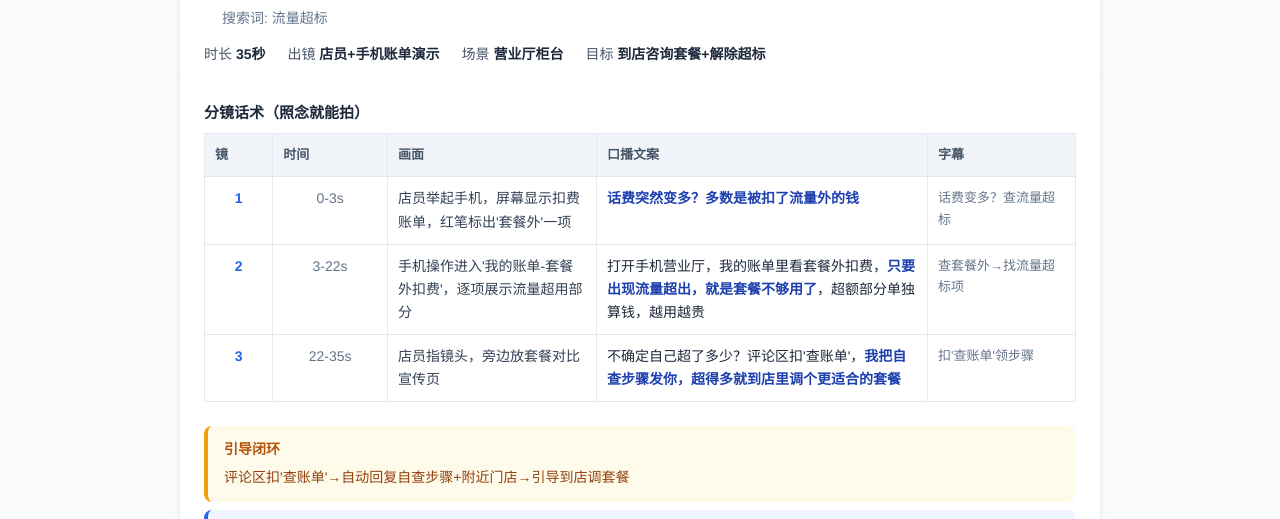
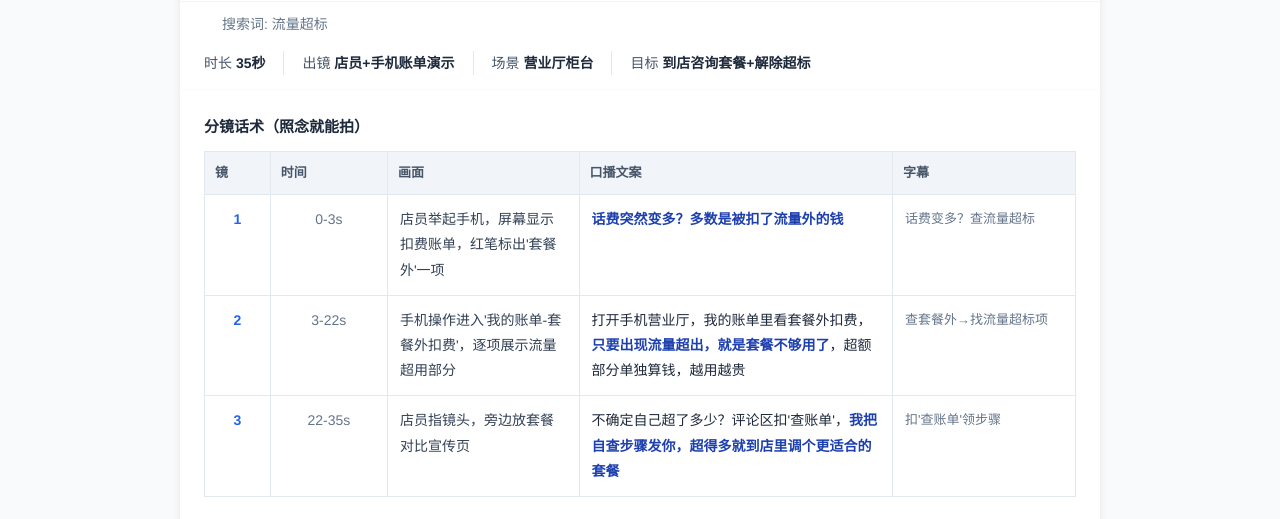
Before and after one commit to hbatz2026/sx-douyin-data, a website: page hot/today-hotspot.html in a window 1280 px wide. Shown: the part 382-901 px from the top of the page. Drawn offline with Linux system fonts and the light colour scheme.

Commit message:
auto: 部署今日热点跟拍页面 2026-07-25

```diff
--- a/hot/today-hotspot.html
+++ b/hot/today-hotspot.html
@@ -6,7 +6,7 @@
 <title>跟拍脚本 | 2026年7月25日</title>
 <style>
 *{margin:0;padding:0;box-sizing:border-box}
-body{font-family:'Microsoft YaHei','Helvetica Neue',sans-serif;background:#F8FAFC;color:#1E293B;line-height:1.7}
+body{font-family:'Microsoft YaHei','Helvetica Neue',sans-serif;background:#F8FAFC;color:#1E293B;line-height:1.75}
 .header{background:linear-gradient(135deg,#1E40AF,#7C3AED);color:#fff;padding:36px 20px;text-align:center}
 .header h1{font-size:28px;margin-bottom:8px}
 .header .subtitle{font-size:15px;opacity:.92;margin-bottom:14px}
@@ -24,23 +24,26 @@ body{font-family:'Microsoft YaHei','Helvetica Neue',sans-serif;background:#F8FAF
 .copy-btn:hover{background:#1E40AF}
 .source{font-size:14px;color:#64748B;margin-top:10px;padding-left:42px}
 .relevance{font-size:13px;color:#7C3AED;margin-top:3px;padding-left:42px}
-.meta-row{padding:12px 24px;display:flex;gap:22px;flex-wrap:wrap;font-size:14px;color:#475569;border-bottom:1px solid #F8FAFC}
+.meta-row{padding:14px 24px;display:flex;gap:0;flex-wrap:wrap;font-size:14px;color:#475569;border-bottom:1px solid #F8FAFC}
+.meta-row span{padding:0 18px;border-right:1px solid #E2E8F0}
+.meta-row span:first-child{padding-left:0}
+.meta-row span:last-child{border-right:none}
 .meta-row b{color:#1E293B}
-.steps-box{padding:10px 24px 16px}
-.steps-box .section-title{font-size:15px;font-weight:bold;margin:10px 0 8px;color:#1E293B}
+.steps-box{padding:12px 24px 18px}
+.steps-box .section-title{font-size:15px;font-weight:bold;margin:12px 0 10px;color:#1E293B}
 .steps-table{width:100%;border-collapse:collapse;font-size:14px}
 .steps-table th{background:#F1F5F9;padding:10px;text-align:left;font-size:13px;color:#475569;border:1px solid #E2E8F0}
-.steps-table td{padding:10px;border:1px solid #E2E8F0;vertical-align:top;line-height:1.65}
+.steps-table td{padding:12px;border:1px solid #E2E8F0;vertical-align:top;line-height:1.8}
 .step-no{text-align:center;font-weight:bold;color:#2563EB;width:38px}
 .step-time{text-align:center;color:#64748B;white-space:nowrap;width:62px}
-.step-visual{width:24%;color:#334155}
-.step-voice{width:38%}
-.step-sub{color:#64748B;font-size:13px;width:17%}
+.step-visual{width:22%;color:#334155}
+.step-voice{width:36%}
+.step-sub{color:#64748B;font-size:13px;width:21%}
 .steps-table b{color:#1E40AF;font-weight:bold}
-.cta-box{background:#FFFBEB;margin:8px 24px;padding:12px 16px;border-radius:8px;border-left:4px solid #F59E0B}
-.cta-box .section-title{font-size:14px;font-weight:bold;color:#B45309;margin-bottom:4px}
+.cta-box{background:#FFFBEB;margin:10px 24px;padding:14px 16px;border-radius:8px;border-left:4px solid #F59E0B}
+.cta-box .section-title{font-size:14px;font-weight:bold;color:#B45309;margin-bottom:6px}
 .cta-box p{font-size:14px;color:#92400E}
-.tip-box{background:#EFF6FF;margin:8px 24px 16px;padding:12px 16px;border-radius:8px;border-left:4px solid #2563EB}
+.tip-box{background:#EFF6FF;margin:10px 24px 16px;padding:14px 16px;border-radius:8px;border-left:4px solid #2563EB}
 .tip-box .section-title{font-size:14px;font-weight:bold;color:#1E40AF;margin-bottom:4px}
 .tip-box p{font-size:14px;color:#1E40AF}
 .card-bottom{padding:12px 24px;border-top:1px solid #F1F5F9;display:flex;gap:14px;flex-wrap:wrap;align-items:center}
```
